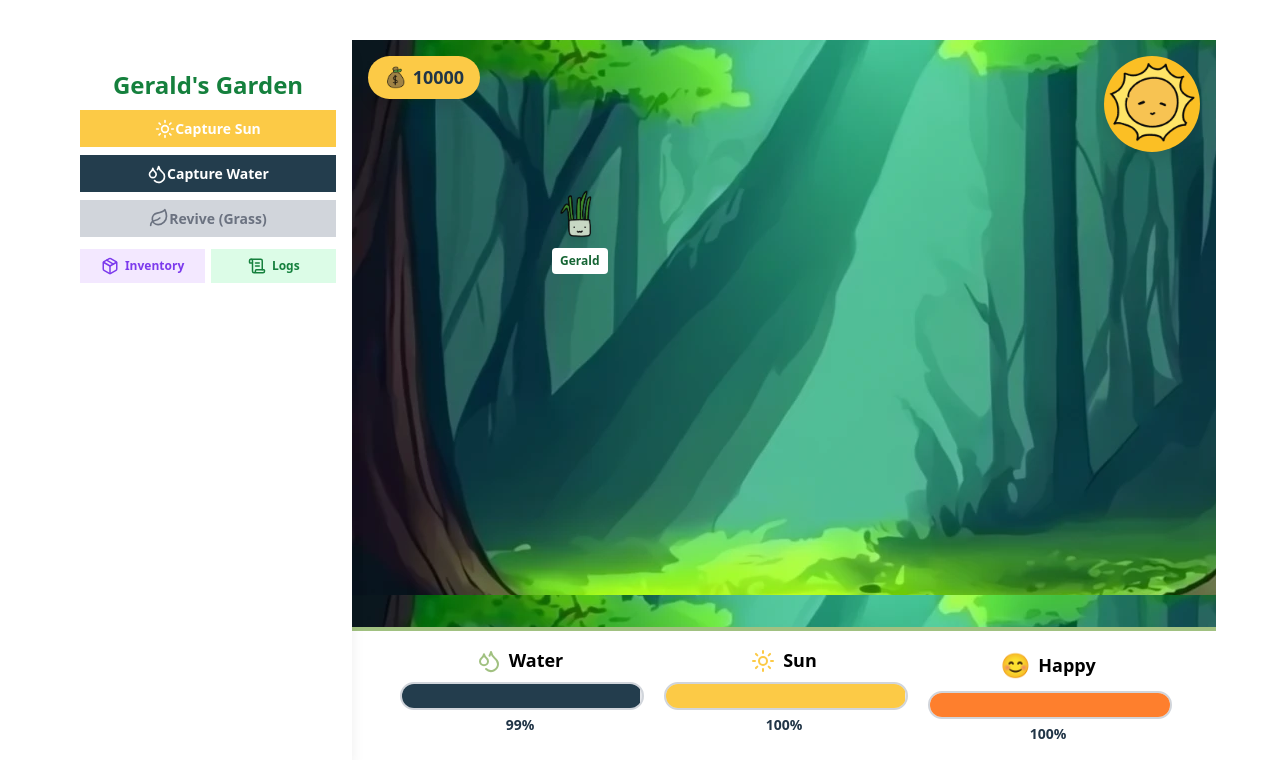
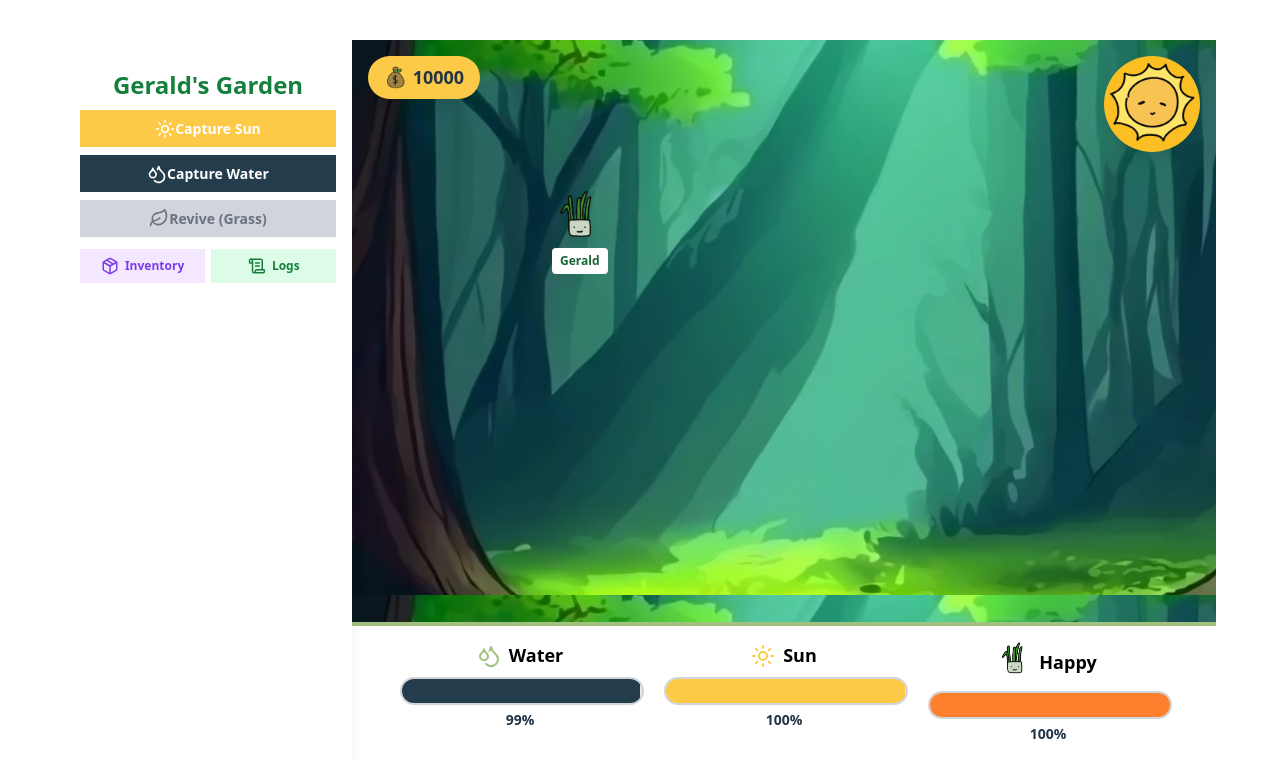
Before and after one commit to HKhan-5/Tamagotchi-Gerald, a React (Vite) app in the folder tamagotchi-gerald-app/: page / in a window 1280 px wide. Shown: the top 778 px of the page. Built offline with nearby package versions, Linux system fonts and the light colour scheme; the HTML template or start-up script is replaced by a standard one.

Commit message:
change smiley on happiness bar to gerald

```diff
--- a/tamagotchi-gerald-app/src/mainScreen.jsx
+++ b/tamagotchi-gerald-app/src/mainScreen.jsx
@@ -597,7 +597,7 @@ export default function GeraldTamagotchi() {
                 flexDirection: isMobile ? 'column' : 'row',
                 gap: isMobile ? '0.25rem' : '0.5rem',
               }}>
-                <span style={{ fontSize: isMobile ? '1.25rem' : '1.5rem' }}>😊</span>
+                <span style={{ fontSize: isMobile ? '1.25rem' : '1.5rem' }}><img src='/images/gerald.png' style={{ width: '2rem', height: '100%'}}/></span>
                 <span style={{ fontWeight: 'bold', fontSize: isMobile ? '0.75rem' : '1.125rem' }}>Happy</span>
               </div>
               <div style={styles.statBar}>
```
